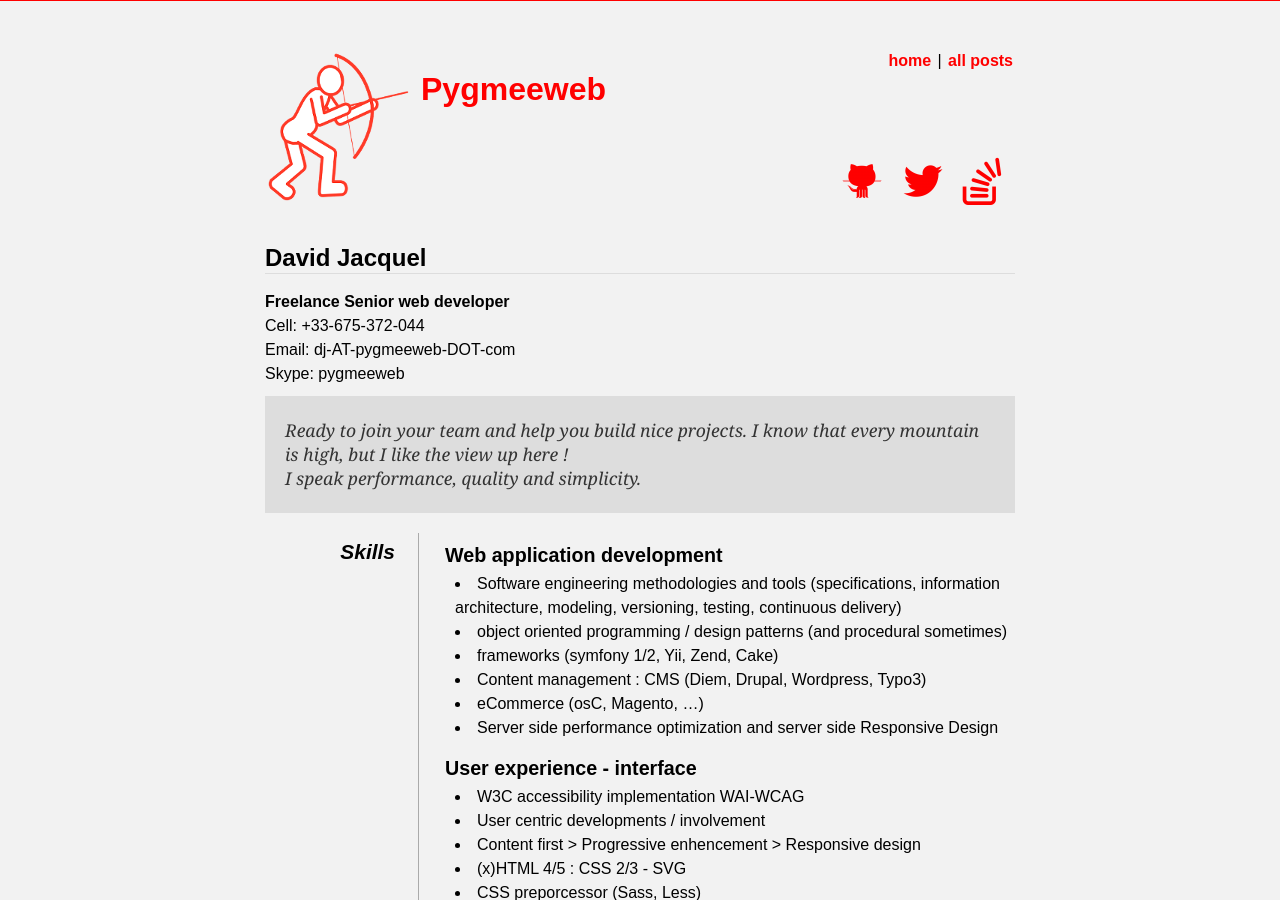
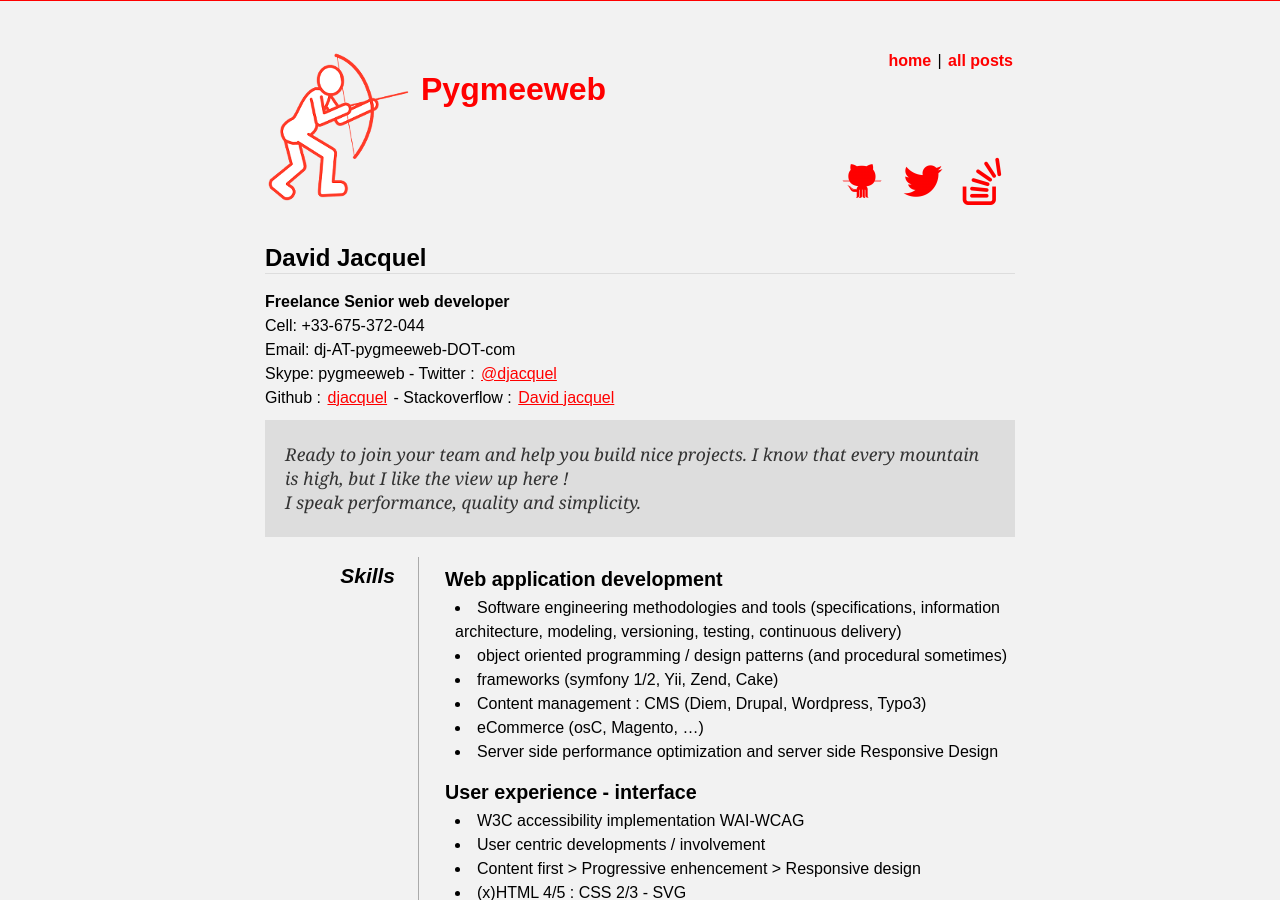
Before and after one commit to djacquel/pygmeeweb.com, a Jekyll site: the page built from cv-david-jacquel-freelance-senior-web-developer.html, in a window 1280 px wide and 900 px high. Built offline with Jekyll 4.4.1, drawn with Linux system fonts in a browser that asks for light colours; Markdown is read by kramdown in place of the engine named in the settings.

Commit message:
resume edit

```diff
--- a/cv-david-jacquel-freelance-senior-web-developer.html
+++ b/cv-david-jacquel-freelance-senior-web-developer.html
@@ -10,7 +10,10 @@ title: David Jacquel - Senior web developer
             <span class="title">Freelance Senior web developer</span><br>
             Cell: <span class="tel">+33-675-372-044</span><br>
             Email: <span class="email">dj-AT-pygmeeweb-DOT-com</span><br>
-            Skype: <span class="skype">pygmeeweb</span><br>
+            Skype: <span class="skype">pygmeeweb</span> -
+            Twitter : <a href="http://twitter.com/djacquel/" target="_blank">@djacquel</a><br>
+            Github : <a href="https://github.com/djacquel/" target="_blank">djacquel</a> -
+            Stackoverflow : <a href="http://stackoverflow.com/users/1548376/david-jacquel" target="_blank">David jacquel</a>
         </span>
     </div>
 
```
